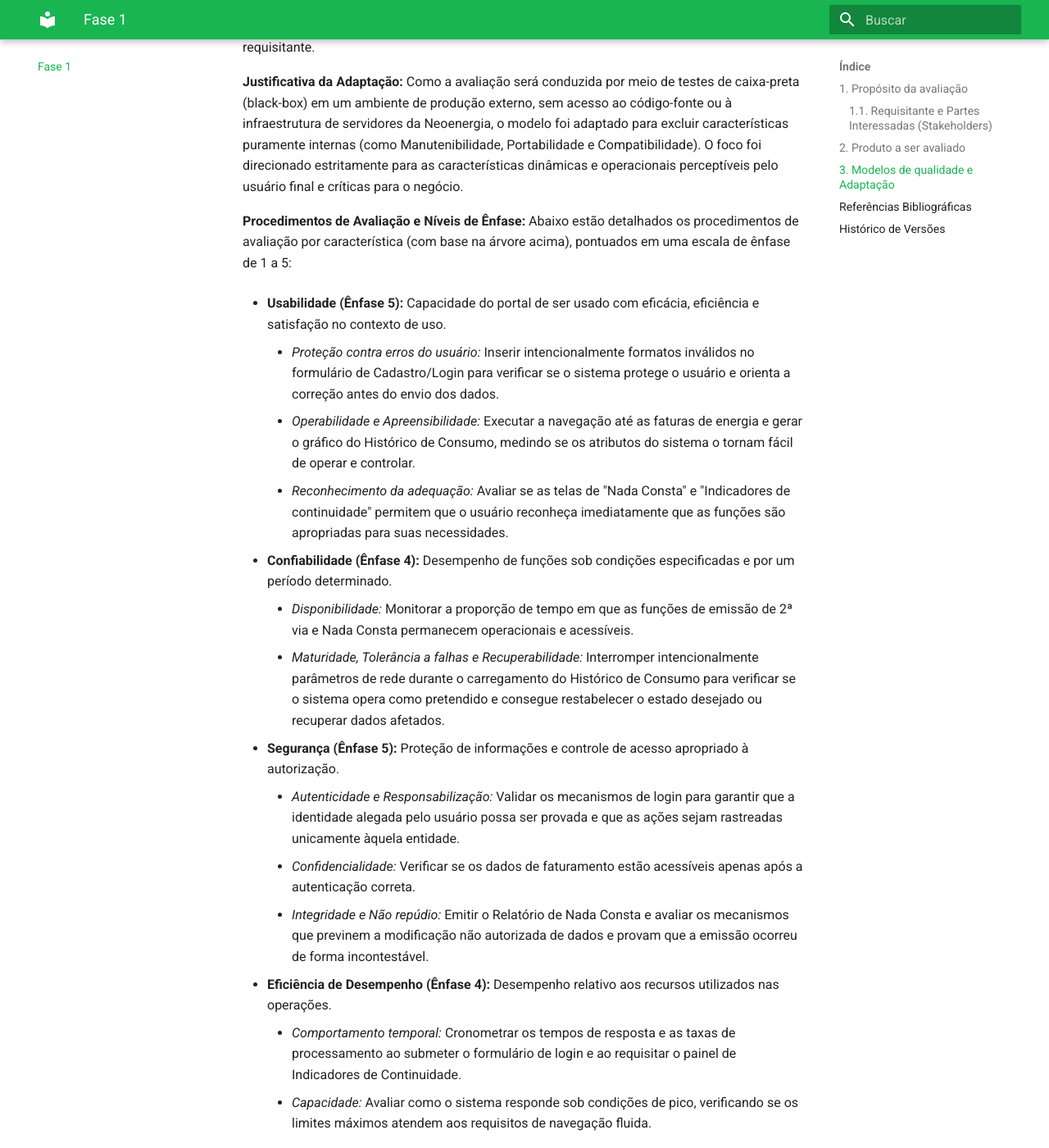
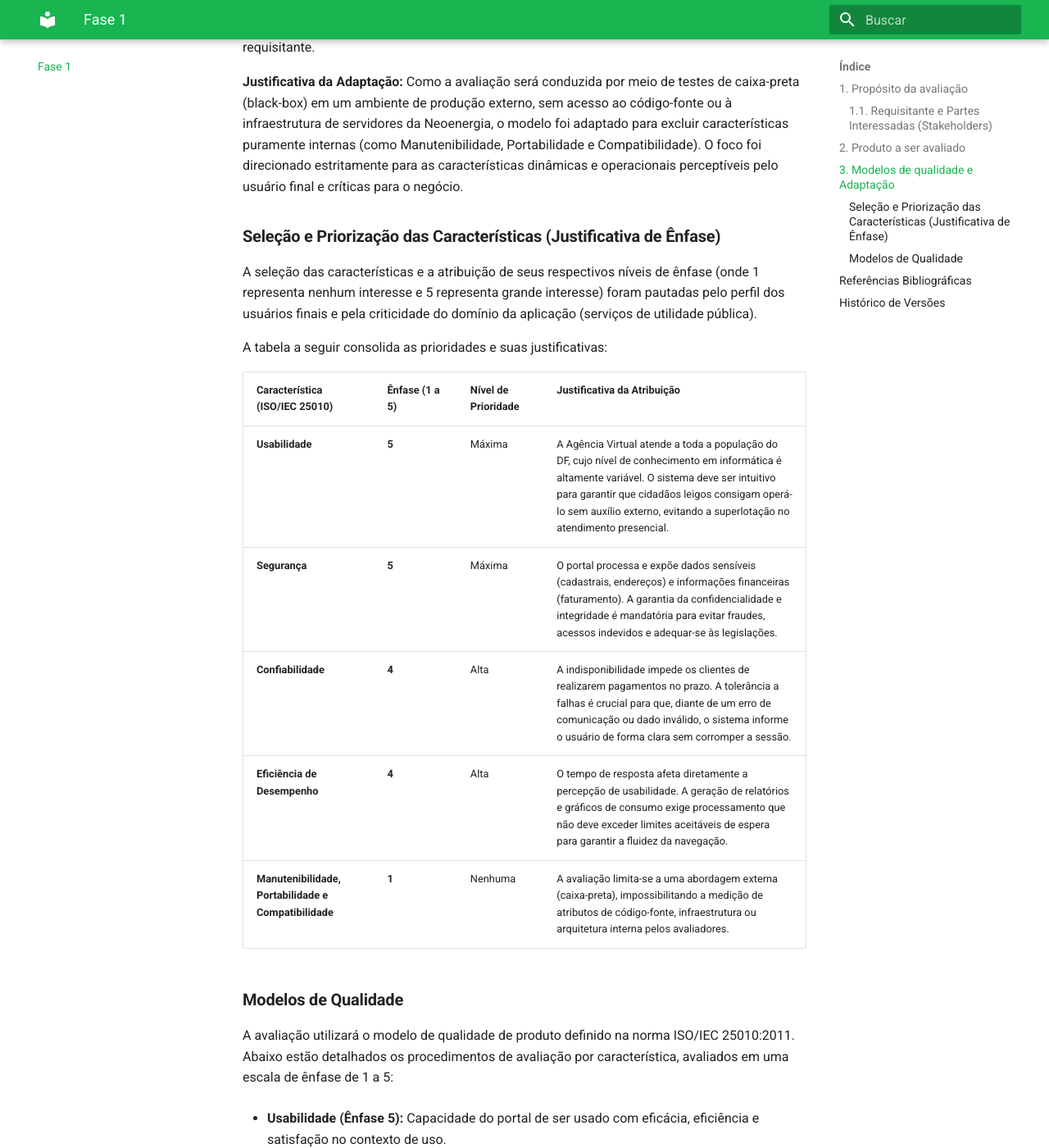
Before and after one commit to FCTE-Qualidade-de-Software-1/2026-2_T02_RADIA_PERLMAN, an MkDocs documentation site: the page built from docs/fase1-requisitos.md, in a window 1280 px wide and 1400 px high, scrolled down 2438 px. Shown: the whole window at 82% size. Built offline with MkDocs 1.6.1 and Material for MkDocs 9.7.7, drawn with Linux system fonts in a browser that asks for light colours.

Commit message:
docs: Adiciona tabela de priorização das caracteristicas

```diff
--- a/docs/fase1-requisitos.md
+++ b/docs/fase1-requisitos.md
@@ -54,8 +54,24 @@ A avaliação utilizará o modelo de qualidade de produto definido na norma **IS
 **Justificativa da Adaptação:**
 Como a avaliação será conduzida por meio de testes de caixa-preta (black-box) em um ambiente de produção externo, sem acesso ao código-fonte ou à infraestrutura de servidores da Neoenergia, o modelo foi adaptado para excluir características puramente internas (como Manutenibilidade, Portabilidade e Compatibilidade). O foco foi direcionado estritamente para as características dinâmicas e operacionais perceptíveis pelo usuário final e críticas para o negócio.
 
-**Procedimentos de Avaliação e Níveis de Ênfase:**
-Abaixo estão detalhados os procedimentos de avaliação por característica (com base na árvore acima), pontuados em uma escala de ênfase de 1 a 5:
+### **Seleção e Priorização das Características (Justificativa de Ênfase)**
+
+A seleção das características e a atribuição de seus respectivos níveis de ênfase (onde 1 representa nenhum interesse e 5 representa grande interesse) foram pautadas pelo perfil dos usuários finais e pela criticidade do domínio da aplicação (serviços de utilidade pública).
+
+A tabela a seguir consolida as prioridades e suas justificativas:
+
+| Característica (ISO/IEC 25010) | Ênfase (1 a 5) | Nível de Prioridade | Justificativa da Atribuição |
+| --- | --- | --- | --- |
+| **Usabilidade** | **5** | Máxima | A Agência Virtual atende a toda a população do DF, cujo nível de conhecimento em informática é altamente variável. O sistema deve ser intuitivo para garantir que cidadãos leigos consigam operá-lo sem auxílio externo, evitando a superlotação no atendimento presencial.|
+| **Segurança** | **5** | Máxima | O portal processa e expõe dados sensíveis (cadastrais, endereços) e informações financeiras (faturamento). A garantia da confidencialidade e integridade é mandatória para evitar fraudes, acessos indevidos e adequar-se às legislações. |
+| **Confiabilidade** | **4** | Alta | A indisponibilidade impede os clientes de realizarem pagamentos no prazo. A tolerância a falhas é crucial para que, diante de um erro de comunicação ou dado inválido, o sistema informe o usuário de forma clara sem corromper a sessão. |
+| **Eficiência de Desempenho** | **4** | Alta | O tempo de resposta afeta diretamente a percepção de usabilidade. A geração de relatórios e gráficos de consumo exige processamento que não deve exceder limites aceitáveis de espera para garantir a fluidez da navegação. |
+| **Manutenibilidade, Portabilidade e Compatibilidade** | **1** | Nenhuma | A avaliação limita-se a uma abordagem externa (caixa-preta), impossibilitando a medição de atributos de código-fonte, infraestrutura ou arquitetura interna pelos avaliadores. |
+
+
+
+### **Modelos de Qualidade**
+A avaliação utilizará o modelo de qualidade de produto definido na norma ISO/IEC 25010:2011. Abaixo estão detalhados os procedimentos de avaliação por característica, avaliados em uma escala de ênfase de 1 a 5:
 
 * **Usabilidade (Ênfase 5):** Capacidade do portal de ser usado com eficácia, eficiência e satisfação no contexto de uso.
     * *Proteção contra erros do usuário:* Inserir intencionalmente formatos inválidos no formulário de Cadastro/Login para verificar se o sistema protege o usuário e orienta a correção antes do envio dos dados.
```
